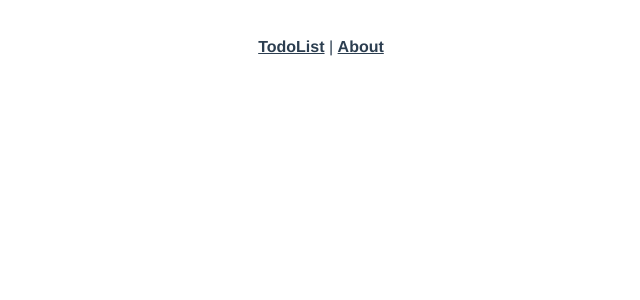
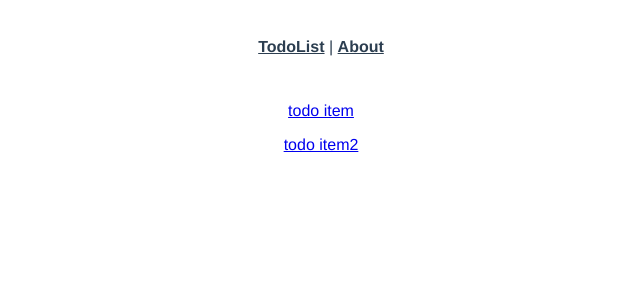
Before and after one commit to kei-600th/vue-jest-practice, a Vue app: page /todo/1 in a window 1280 px wide. Before the commit this address had no page. Shown: the top 300 px of the page, without its empty margins (319-959 px from the left). Built offline with nearby package versions, Linux system fonts and the light colour scheme.

Commit message:
【TodoList 9】【詳細画面へのLinkをセット】

```diff
--- a/src/router/index.ts
+++ b/src/router/index.ts
@@ -5,6 +5,11 @@ const routes: Array<RouteRecordRaw> = [
   {
     path: "/",
     name: "TodoList",
+    component: TodoList,
+  },
+  {
+    path: "/todo/:id",
+    name: "Todo",
     component: TodoList,
   },
   {
--- a/src/views/TodoList.vue
+++ b/src/views/TodoList.vue
@@ -1,7 +1,15 @@
 <template>
-  <router-link to="/">
-    <p v-for="todo in todoList" :key="todo.id">{{ todo.name }}</p>
-  </router-link>
+  <div>
+    <div>
+      <router-link
+        :to="{ name: 'Todo', params: { id: todo.id } }"
+        v-for="todo in todoList"
+        :key="todo.id"
+      >
+        <p>{{ todo.name }}</p>
+      </router-link>
+    </div>
+  </div>
 </template>
 
 <script>
```
Also changed, not shown: 1 other file (tests, documents, lock files or other folders).
